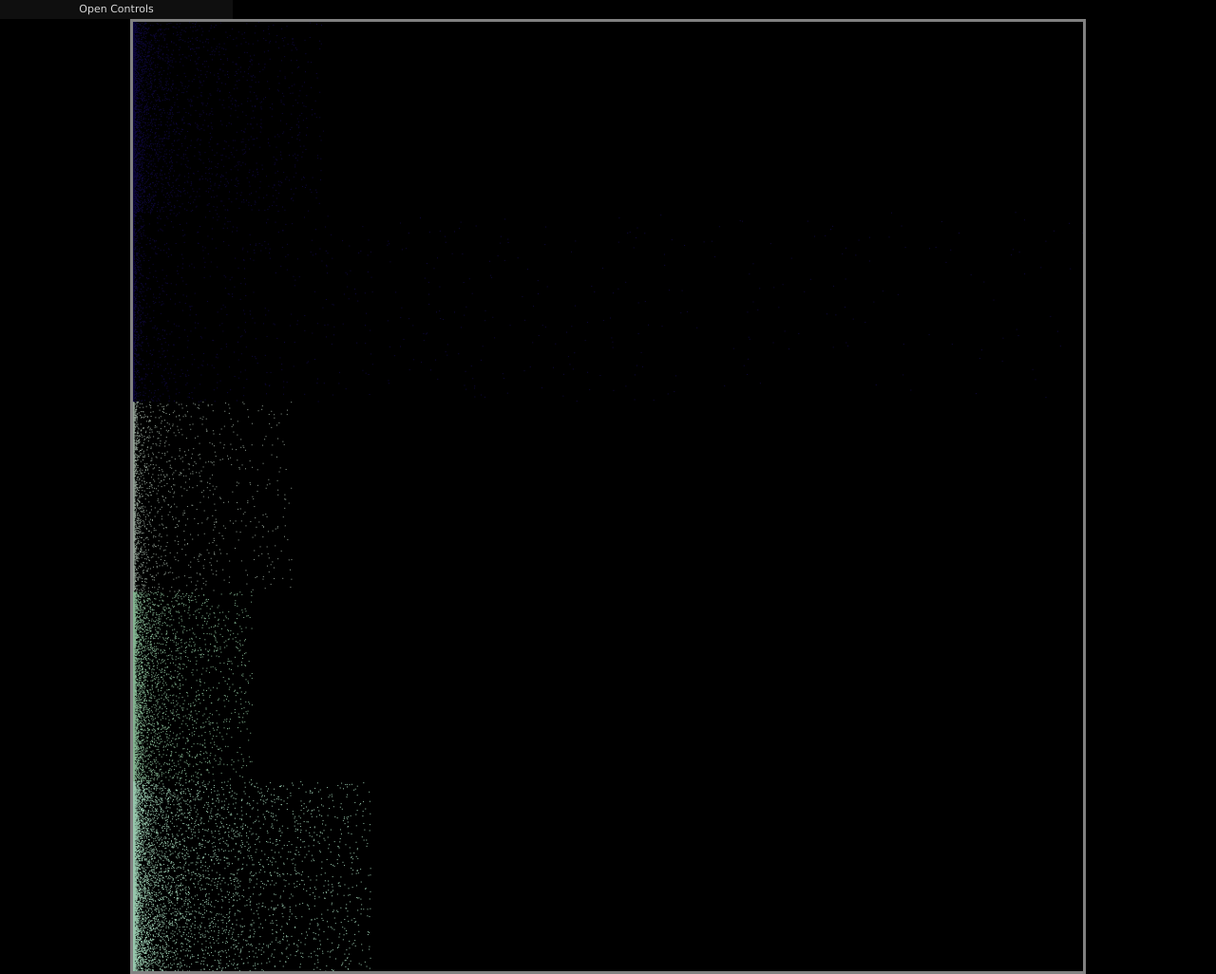
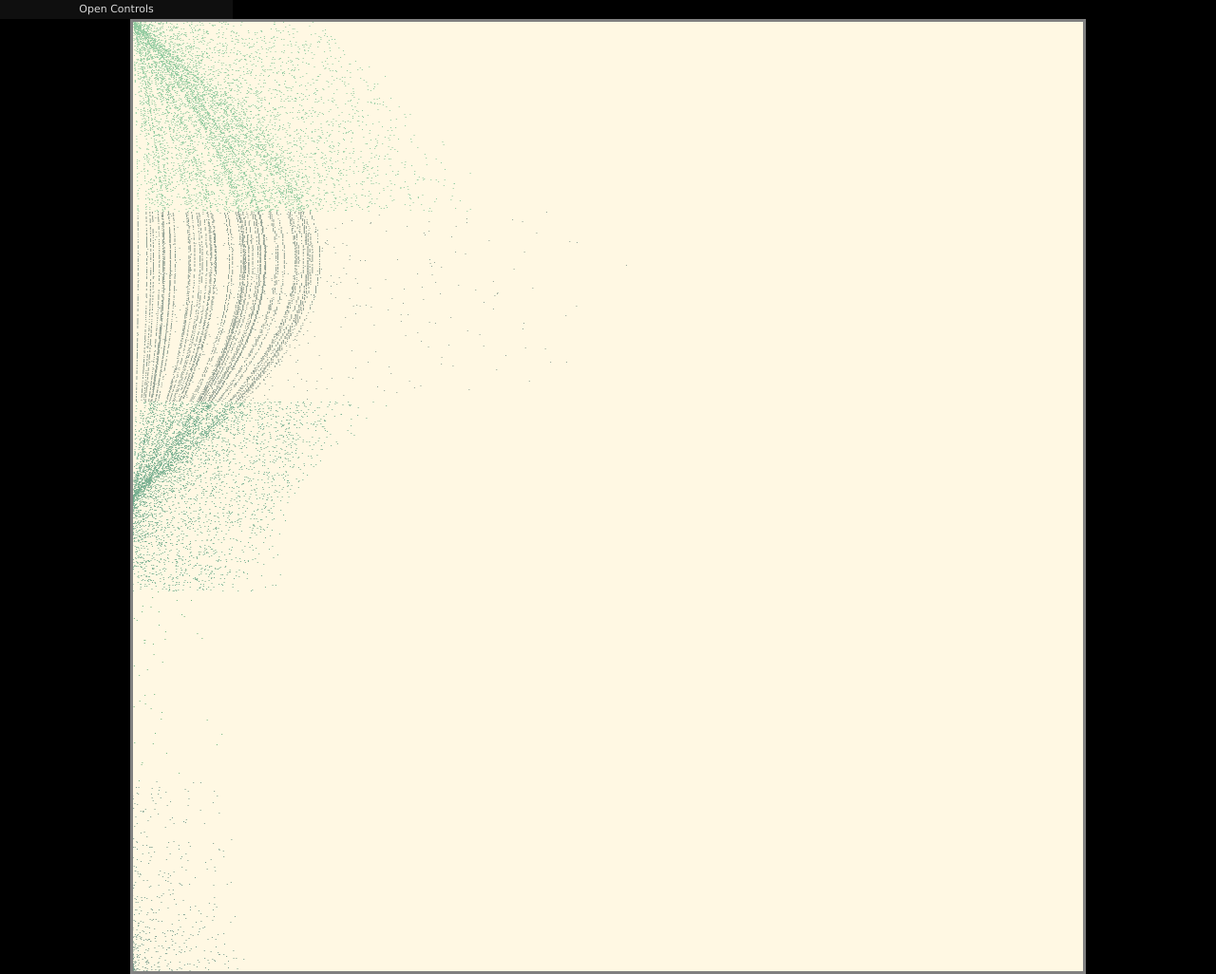
Before and after one commit to collidingScopes/sieve, a plain HTML site: page index.html in a window 1280 px wide. Shown: the whole page at 95% size. Drawn offline with Linux system fonts and the light colour scheme; animation ran at ten frames a second.

Commit message:
Add wave animation

```diff
--- a/index.html
+++ b/index.html
@@ -46,6 +46,14 @@ Choose an image URL:
       Video recording underway. Press menu button or "v" to stop. The video will be saved to your downloads folder afterwards.
   </div>
 
+  <label for="imageInput" class="custom-file-upload hidden">
+    <i class="fa fa-cloud-upload hidden"></i> Select image
+  </label>
+  <input type="file" id="imageInput" accept="image/*" class="hidden">
+
+  <img id="userImg" class="hidden">
+
+
 </div>
 
 </body>
--- a/sieve.js
+++ b/sieve.js
@@ -1,5 +1,14 @@
 /*
 To do list:
+Move color functions in separate js file which can be imported to all future projects
+Can this effect be applied on top of an image (either directly, or to reveal pixels, or to glitch?)
+Allow toggle for random color or not, if not -- allow user to choose the master color
+New effect idea:
+- Import image
+- Draw only the darkest luminosity pixels (with some sketchiness)
+- Shimmer the image using this effect
+- Or instead, add shadow pixels at a certain angle (smear the darkest pixels while reducing opacity?)
+- Use a power function for the smear
 */
 
 var canvas = document.getElementById("canvas");
@@ -12,11 +21,22 @@ var canvasHeight = 1000;
 var maxCanvasWidth = 2000;
 var maxCanvasHeight = 2000;
 
+var imageInput = document.getElementById('imageInput');
+imageInput.addEventListener('change', readSourceImage);
+var isImageLoaded = false;
+var userImage = document.getElementById('userImg');
+
+var actualWidth;
+var actualHeight;
+var scaledWidth;
+var scaledHeight;
+var widthScalingRatio;
+var isImageLoaded = false;
+var maxImageWidth = 1080; //can be tweaked
+
 var animationSpeed;
 var animationRequest;
 var playAnimationToggle = false;
-
-var backgroundColor;
 
 //detect user browser
 var ua = navigator.userAgent;
@@ -51,41 +71,46 @@ var videofps = 30;
 
 //add gui
 var obj = {
-  brushSize: Math.min(150, window.innerWidth*0.18),
-  brushDensity: 5,
-  opacity: 100,
-  animationSpeed: 10,
-  marker: true,
-  markerColor: "#ffffff",
-  solidColor: "#000000",
+  numWaves: 2,
+  waveAmplitude: 20,
+  drawProbability: 70,
+  roundingFactor: 100,
+  backgroundColor: "#fff8e3",
   canvasWidth: 1000,
   canvasHeight: 1000,
 };
-var backgroundType = obj.startingCanvas;
+var numWaves = obj.numWaves;
+var waveAmplitude = obj.waveAmplitude / 100;
+var backgroundColor = obj.backgroundColor;
+var drawProbability = obj.drawProbability/100;
+var roundingFactor = obj.roundingFactor;
 
 var gui = new dat.gui.GUI( { autoPlace: false } );
 gui.close();
 var guiOpenToggle = false;
 
 // Choose from accepted values
-gui.addColor(obj, "solidColor").name("Solid Color").onFinishChange(initiateBackground);
+gui.addColor(obj, "backgroundColor").name("Background Color").onFinishChange(newCanvas);
 
 obj['selectImage'] = function () {
   imageInput.click();
 };
 gui.add(obj, 'selectImage').name('Select Image');
 
-gui.add(obj, "brushSize").min(10).max(500).step(1).name('Brush Size').listen().onChange(getUserInputs);
-gui.add(obj, "brushDensity").min(1).max(100).step(1).name('Brush Density').listen().onChange(getUserInputs);
-gui.add(obj, "opacity").min(5).max(100).step(1).name('Brush Opacity').listen().onChange(getUserInputs);
-gui.add(obj, "animationSpeed").min(1).max(50).step(1).name('Animation Speed').onChange(getUserInputs);
-gui.add(obj, "marker").name("Marker Dot (m)").listen().onChange(toggleMarkerDraw);
-gui.addColor(obj, "markerColor").name("Marker Color").onFinishChange(getUserInputs);
+gui.add(obj, "numWaves").min(0).max(100).step(0.1).name('# Waves').onChange(refresh);
+gui.add(obj, "waveAmplitude").min(0).max(100).step(1).name('Wave Amplitude').onChange(refresh);
+gui.add(obj, "drawProbability").min(1).max(100).step(1).name('Draw Probability').onChange(refresh);
+gui.add(obj, "roundingFactor").min(0).max(100).step(1).name('Smoothness').onChange(refresh);
 
 obj['refreshCanvas'] = function () {
   resetCanvas();
 };
 gui.add(obj, 'refreshCanvas').name("Refresh Canvas (r)");
+
+obj['newCanvas'] = function () {
+  newCanvas();
+};
+gui.add(obj, 'newCanvas').name("New Canvas (n)");
 
 obj['saveImage'] = function () {
 saveImage();
@@ -97,18 +122,13 @@ obj['saveVideo'] = function () {
 };
 gui.add(obj, 'saveVideo').name("Start/Stop Video Export (v)");
 
-obj['animate'] = function () {
-  pausePlayAnimation();
+obj['importImage'] = function () {
+  imageInput.click();
 };
-gui.add(obj, 'animate').name("Play Randomized Animation (p)");
+gui.add(obj, 'importImage').name("Import Image");
 
-obj['lock'] = function () {
-  lockUnlockCanvas();
-};
-gui.add(obj, 'lock').name("Lock/Unlock Canvas (l)");
-
-gui.add(obj, "canvasWidth").max(maxCanvasWidth).name("Canvas Width").onChange(getUserInputs);
-gui.add(obj, "canvasHeight").max(maxCanvasHeight).name("Canvas Height").onChange(getUserInputs);
+gui.add(obj, "canvasWidth").max(maxCanvasWidth).name("Canvas Width").listen().onChange(refresh);
+gui.add(obj, "canvasHeight").max(maxCanvasHeight).name("Canvas Height").listen().onChange(refresh);
 
 customContainer = document.getElementById( 'gui' );
 customContainer.appendChild(gui.domElement);
@@ -121,17 +141,23 @@ function getUserInputs(){
   canvas.height = canvasHeight;
   console.log("width/height: "+canvasWidth+", "+canvasHeight);
 
-  BRUSH_SIZE = obj.brushSize;
-  SMUDGE_SIZE = obj.brushDensity/100 * BRUSH_SIZE;
-  LIQUIFY_CONTRAST = obj.opacity/100;
-  markerColor = obj.markerColor;
-  backgroundColor = obj.solidColor;
+  numWaves = obj.numWaves;
+  waveAmplitude = obj.waveAmplitude / 100;
+  backgroundColor = obj.backgroundColor;
+  drawProbability = obj.drawProbability/100;
+  roundingFactor = obj.roundingFactor;
+
   animationSpeed = 500 / obj.animationSpeed;
 }
 
 function refresh(){
   getUserInputs();
   startAnimation();
+}
+
+function newCanvas(){
+  getUserInputs();
+  initiateBackground();
 }
 
 var numRows;
@@ -184,6 +210,7 @@ function initiateBackground(){
         color1 = colorArray[row][col-1];
       }
 
+      /*
       if(Math.random()>0.05){
         hue2 = randomWithinRange(hue1,hueRange);
         color2 = "hsl("+hue2+","+(randomWithinRange(saturation,saturationRange))*100+"%,"+(randomWithinRange(lightness,saturationRange))*100+"%)";
@@ -191,6 +218,10 @@ function initiateBackground(){
         color2 = "#0f083e";
         hue2 = getHueFromHex(color2);
       }
+      */
+
+      hue2 = randomWithinRange(hue1,hueRange);
+      color2 = "hsl("+hue2+","+(randomWithinRange(saturation,saturationRange))*100+"%,"+(randomWithinRange(lightness,saturationRange))*100+"%)";
 
       hueArray[row].push(hue2);
       colorArray[row].push(color2);
@@ -220,15 +251,23 @@ function startAnimation(){
   }//cancel any existing animation loops
   playAnimationToggle = true;
 
-  ctx.fillStyle = "black";
-  ctx.fillRect(0,0,canvasWidth,canvasHeight);
+  //ctx.fillStyle = "black";
+  //ctx.fillStyle = "#fff8e3";
+  //ctx.fillStyle = "#0c0d47";
 
-  var numDotsPerFrame = canvasHeight * 2;
+  if(isImageLoaded == false){
+    ctx.fillStyle = backgroundColor;
+    ctx.fillRect(0,0,canvasWidth,canvasHeight);
+  } else {
+    console.log("Draw image to canvas (2)");
+    drawImageToCanvas();
+  }
+
+
+  var numDotsPerFrame = canvasHeight;
   var counter = 0;
   var xShift = 0;
-  var maxXShift = canvasWidth * 0.5;
-
-  var randomness = 1; //make this modular
+  var maxXShift = 0;
 
   animationRequest = requestAnimationFrame(loop);
 
@@ -237,19 +276,21 @@ function startAnimation(){
     if(playAnimationToggle==true){
 
       counter++;
+      maxXShift = canvasWidth*0 + (canvasWidth * waveAmplitude * Math.random());
+      /*randomness = 1000;*/
 
       for(i=0; i<numDotsPerFrame; i++){
 
         var currentX = counter % canvasWidth;
+        //var currentX = canvasWidth/2 + Math.sin(counter / canvasWidth * Math.PI*4) * canvasWidth/2;
         var currentY = i % canvasHeight;
 
-        /*
-        if(Math.random() < 0.3){
+        if(Math.random() < (1-drawProbability)){
           continue;
         }
-        */
 
-        xShift = Math.pow(Math.sin( (i+counter)*12*Math.PI*2 / randomness ), 5) * maxXShift;
+        //xShift = Math.pow(Math.sin( (i+counter)*12*Math.PI*2 / randomness ), 1) * maxXShift;
+        xShift = Math.round(Math.sin(i/canvasHeight * Math.PI * numWaves)*roundingFactor)/roundingFactor * maxXShift;
 
         var currentRow = Math.min(numRows-1, Math.max(0, Math.floor( (currentY/canvasHeight) * numRows)));
         var numCols = colorArray[currentRow].length;
@@ -262,7 +303,8 @@ function startAnimation(){
         var currentPower = powerArray[currentRow][currentCol];
 
         var actualX = currentCol*cellWidth + Math.pow(Math.random(),currentPower) * cellWidth;
-        var actualY = currentRow*cellHeight + Math.pow(Math.random(),1) * cellHeight;
+        //var actualY = currentRow*cellHeight + Math.pow(Math.random(),1) * cellHeight;
+        var actualY = currentY;
 
         ctx.fillStyle = currentColor;
         ctx.fillRect(actualX + xShift,actualY,1,1);
@@ -317,24 +359,29 @@ function readSourceImage(){
           scaledHeight = Math.floor(scaledHeight/8)*8; //video encoder wants a multiple of 8
           console.log("Image width/height: "+scaledWidth+", "+scaledHeight);
 
+          isImageLoaded = true;
           drawImageToCanvas();
-          chooseBackground();
-          canvas.scrollIntoView({behavior:"smooth"});
+          refresh();
 
       };
   };
 
   reader.readAsDataURL(file);
-  isImageLoaded = true;
 
 }
 
 function drawImageToCanvas(){
+
+  console.log("draw image to canvas");
+
   //resize the src variable of the original image
   canvasWidth = scaledWidth;
   canvasHeight = scaledHeight;
   canvas.width = canvasWidth;
   canvas.height = canvasHeight;
+
+  obj.canvasWidth = canvasWidth;
+  obj.canvasHeight = canvasHeight;
 
   //draw the resized image onto the canvas
   ctx.drawImage(userImage, 0, 0, scaledWidth, scaledHeight);
@@ -476,6 +523,8 @@ document.addEventListener('keydown', function(event) {
       pausePlayAnimation();
   } else if(event.key === 'm'){
       toggleMarkerDraw();
+  }  else if(event.key === 'n'){
+      newCanvas();
   }
 
 });
--- a/style.css
+++ b/style.css
@@ -124,10 +124,6 @@ h2 {
     margin-top: 2.5vh;
     padding: 0;
     border: 3px solid gray;
-
-    /* note cursor is fixed 30px PNG - locked to BRUSH_SIZE of 30 */
-    /* TODO: SVG cursor? */
-    cursor: url(paintbrush-cursor.cur) 16 16, crosshair !important;
 }
 
 .exampleImage {
```
